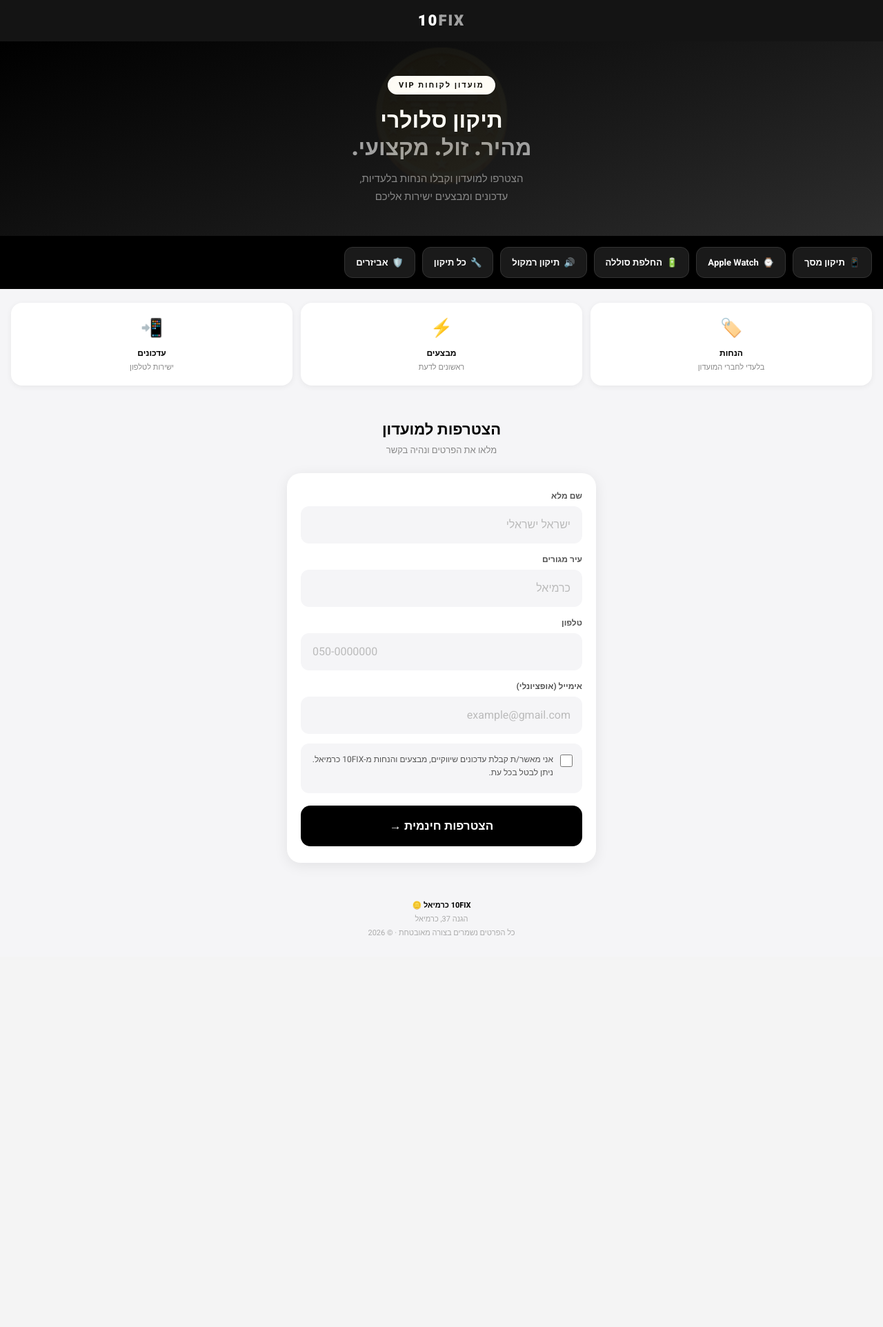
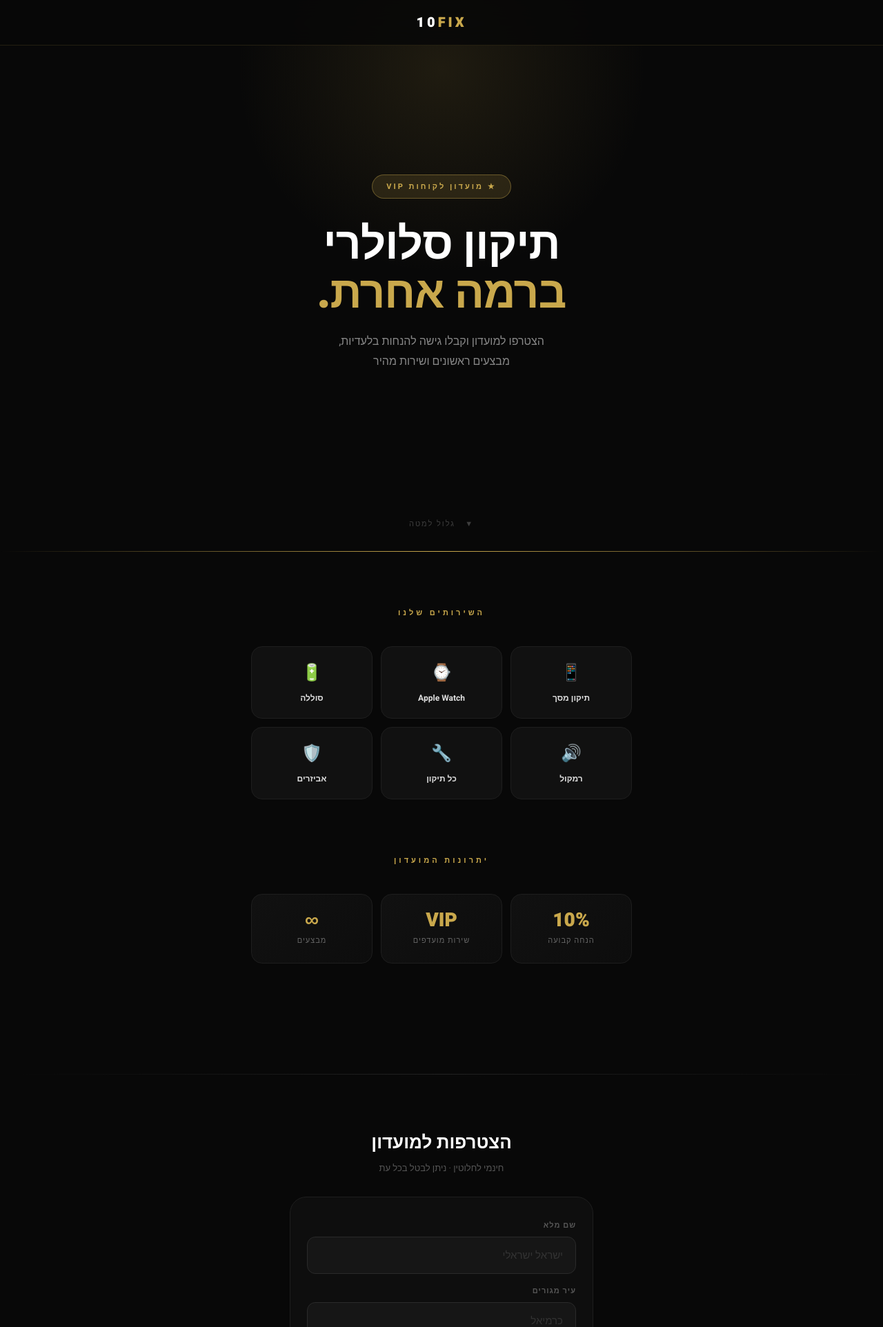
Before and after one commit to lobil542-netizen/10fix-club, a Flask app: page / in a window 1280 px wide. Shown: the top 1924 px of the page at 69% size. Before the commit the page ends 1356 px from the top, so only its background shows below. Run offline with Flask 3, Linux system fonts and the light colour scheme.

Commit message:
redesign customer page - dark luxury look
Co-Authored-By: Claude Sonnet 4.6 <noreply@anthropic.com>

```diff
--- a/templates/index.html
+++ b/templates/index.html
@@ -8,215 +8,276 @@
   <style>
     * { margin: 0; padding: 0; box-sizing: border-box; }
 
+    :root {
+      --gold: #C9A84C;
+      --gold-light: #E8C96A;
+      --gold-dim: rgba(201,168,76,0.15);
+    }
+
     body {
       font-family: 'Heebo', Arial, sans-serif;
-      background: #f5f5f7;
-      color: #1d1d1f;
+      background: #080808;
+      color: #fff;
       direction: rtl;
+      overflow-x: hidden;
     }
 
     /* HEADER */
     .header {
-      background: rgba(0,0,0,0.92);
-      backdrop-filter: blur(10px);
-      position: sticky;
+      position: fixed;
       top: 0;
+      width: 100%;
       z-index: 100;
-      padding: 14px 20px;
+      padding: 18px 24px;
       display: flex;
       align-items: center;
       justify-content: center;
+      background: rgba(8,8,8,0.85);
+      backdrop-filter: blur(20px);
+      border-bottom: 1px solid rgba(201,168,76,0.15);
     }
 
     .logo {
-      font-size: 22px;
+      font-size: 20px;
       font-weight: 900;
+      letter-spacing: 4px;
       color: #fff;
-      letter-spacing: 2px;
     }
-
-    .logo .num { color: #fff; }
-    .logo .fix { color: #a0a0a0; }
+    .logo .fix { color: var(--gold); }
 
     /* HERO */
     .hero {
-      background: linear-gradient(160deg, #000 0%, #1a1a1a 60%, #2d2d2d 100%);
-      color: #fff;
+      min-height: 100vh;
+      display: flex;
+      flex-direction: column;
+      align-items: center;
+      justify-content: center;
       text-align: center;
-      padding: 50px 24px 44px;
+      padding: 100px 24px 60px;
       position: relative;
       overflow: hidden;
     }
 
     .hero::before {
-      content: '🪙';
+      content: '';
       position: absolute;
-      font-size: 180px;
-      opacity: 0.04;
-      top: -20px;
+      top: -200px;
       left: 50%;
       transform: translateX(-50%);
+      width: 600px;
+      height: 600px;
+      background: radial-gradient(circle, rgba(201,168,76,0.12) 0%, transparent 70%);
+      pointer-events: none;
     }
 
-    .hero .badge {
-      display: inline-block;
-      background: #fff;
-      color: #000;
+    .hero::after {
+      content: '';
+      position: absolute;
+      bottom: 0;
+      left: 0;
+      right: 0;
+      height: 1px;
+      background: linear-gradient(90deg, transparent, var(--gold), transparent);
+    }
+
+    .badge {
+      display: inline-flex;
+      align-items: center;
+      gap: 8px;
+      border: 1px solid rgba(201,168,76,0.4);
+      color: var(--gold);
       font-size: 11px;
       font-weight: 700;
-      letter-spacing: 2px;
-      padding: 5px 16px;
-      border-radius: 20px;
-      margin-bottom: 18px;
+      letter-spacing: 3px;
+      padding: 8px 20px;
+      border-radius: 30px;
+      margin-bottom: 32px;
+      background: var(--gold-dim);
+      animation: fadeUp 0.8s ease both;
     }
 
     .hero h1 {
-      font-size: 32px;
+      font-size: clamp(38px, 8vw, 64px);
       font-weight: 900;
-      line-height: 1.25;
-      margin-bottom: 12px;
+      line-height: 1.1;
+      margin-bottom: 20px;
+      letter-spacing: -1px;
+      animation: fadeUp 0.8s 0.1s ease both;
     }
 
-    .hero h1 span {
-      color: #a0a0a0;
+    .hero h1 .accent { color: var(--gold); }
+
+    .hero p {
+      font-size: 16px;
+      color: #888;
+      line-height: 1.8;
+      max-width: 340px;
+      margin: 0 auto 48px;
+      animation: fadeUp 0.8s 0.2s ease both;
     }
 
-    .hero p {
-      font-size: 15px;
-      color: #888;
-      line-height: 1.7;
-      max-width: 320px;
+    .scroll-hint {
+      position: absolute;
+      bottom: 32px;
+      left: 50%;
+      transform: translateX(-50%);
+      color: #444;
+      font-size: 11px;
+      letter-spacing: 2px;
+      animation: pulse 2s infinite;
+    }
+
+    /* SERVICES */
+    .section {
+      padding: 80px 24px;
+      max-width: 600px;
       margin: 0 auto;
     }
 
-    /* PERKS */
-    .perks {
+    .section-label {
+      font-size: 11px;
+      letter-spacing: 4px;
+      color: var(--gold);
+      font-weight: 700;
+      margin-bottom: 40px;
+      text-align: center;
+    }
+
+    .services-grid {
       display: grid;
       grid-template-columns: repeat(3, 1fr);
       gap: 12px;
-      padding: 20px 16px;
-      background: #f5f5f7;
+      margin-bottom: 80px;
     }
 
-    .perk {
-      background: #fff;
+    .svc-card {
+      background: #111;
+      border: 1px solid #1e1e1e;
       border-radius: 16px;
-      padding: 18px 10px;
+      padding: 20px 12px;
       text-align: center;
-      box-shadow: 0 2px 8px rgba(0,0,0,0.06);
+      transition: border-color 0.3s, transform 0.3s;
     }
 
-    .perk .icon { font-size: 26px; margin-bottom: 8px; }
-    .perk .title { font-size: 12px; font-weight: 700; color: #000; }
-    .perk .desc { font-size: 11px; color: #888; margin-top: 3px; }
-
-    /* SERVICES STRIP */
-    .services-strip {
-      background: #000;
-      display: flex;
-      overflow-x: auto;
-      padding: 16px;
-      gap: 10px;
-      scrollbar-width: none;
+    .svc-card:hover {
+      border-color: rgba(201,168,76,0.3);
+      transform: translateY(-2px);
     }
 
-    .services-strip::-webkit-scrollbar { display: none; }
+    .svc-card .icon { font-size: 24px; margin-bottom: 10px; }
+    .svc-card .name { font-size: 12px; font-weight: 700; color: #ddd; }
 
-    .svc {
-      background: #1a1a1a;
-      border: 1px solid #333;
-      border-radius: 12px;
-      padding: 12px 16px;
-      white-space: nowrap;
-      font-size: 13px;
-      color: #fff;
-      font-weight: 600;
-      flex-shrink: 0;
+    /* PERKS */
+    .perks-row {
+      display: grid;
+      grid-template-columns: repeat(3, 1fr);
+      gap: 12px;
+      margin-bottom: 80px;
     }
 
-    .svc span { margin-left: 6px; }
+    .perk-card {
+      background: linear-gradient(135deg, #111 0%, #0d0d0d 100%);
+      border: 1px solid #1e1e1e;
+      border-radius: 16px;
+      padding: 24px 16px;
+      text-align: center;
+    }
 
-    /* FORM SECTION */
-    .form-section {
-      padding: 28px 16px;
+    .perk-card .num {
+      font-size: 28px;
+      font-weight: 900;
+      color: var(--gold);
+      line-height: 1;
+      margin-bottom: 6px;
+    }
+
+    .perk-card .label { font-size: 11px; color: #666; letter-spacing: 1px; }
+
+    /* DIVIDER */
+    .divider {
+      height: 1px;
+      background: linear-gradient(90deg, transparent, #222, transparent);
+      margin: 0 24px 80px;
+    }
+
+    /* FORM */
+    .form-wrap {
       max-width: 480px;
       margin: 0 auto;
+      padding: 0 20px 80px;
     }
 
-    .form-header {
+    .form-title {
       text-align: center;
-      margin-bottom: 24px;
+      margin-bottom: 32px;
     }
 
-    .form-header h2 {
-      font-size: 22px;
+    .form-title h2 {
+      font-size: 26px;
       font-weight: 900;
-      color: #000;
+      margin-bottom: 8px;
     }
 
-    .form-header p {
-      font-size: 13px;
-      color: #888;
-      margin-top: 4px;
+    .form-title p { font-size: 13px; color: #555; }
+
+    .form-card {
+      background: #0e0e0e;
+      border: 1px solid #1e1e1e;
+      border-radius: 24px;
+      padding: 32px 24px;
     }
 
-    .form-card {
-      background: #fff;
-      border-radius: 20px;
-      padding: 24px 20px;
-      box-shadow: 0 4px 20px rgba(0,0,0,0.08);
-    }
-
-    .form-group {
-      margin-bottom: 14px;
-    }
+    .form-group { margin-bottom: 16px; }
 
     label {
       display: block;
-      font-size: 12px;
+      font-size: 11px;
       font-weight: 700;
       color: #555;
-      margin-bottom: 6px;
+      letter-spacing: 1px;
+      margin-bottom: 8px;
     }
 
     input[type="text"],
     input[type="email"],
     input[type="tel"] {
       width: 100%;
-      padding: 14px 16px;
-      background: #f5f5f7;
-      border: 1.5px solid transparent;
+      padding: 15px 18px;
+      background: #161616;
+      border: 1px solid #2a2a2a;
       border-radius: 12px;
-      color: #000;
-      font-size: 16px;
+      color: #fff;
+      font-size: 15px;
       outline: none;
       transition: border-color 0.2s, background 0.2s;
       font-family: 'Heebo', Arial, sans-serif;
     }
 
     input:focus {
-      background: #fff;
-      border-color: #000;
+      border-color: var(--gold);
+      background: #1a1a1a;
     }
 
-    input::placeholder { color: #bbb; }
+    input::placeholder { color: #333; }
 
     .consent-box {
-      background: #f5f5f7;
+      background: #0a0a0a;
+      border: 1px solid #1e1e1e;
       border-radius: 12px;
-      padding: 14px;
-      margin-bottom: 18px;
+      padding: 16px;
+      margin-bottom: 20px;
     }
 
     .consent-box label {
       display: flex;
       align-items: flex-start;
-      gap: 10px;
+      gap: 12px;
       color: #555;
       font-size: 12px;
       line-height: 1.6;
       cursor: pointer;
       font-weight: 400;
+      letter-spacing: 0;
     }
 
     .consent-box input[type="checkbox"] {
@@ -224,50 +285,81 @@
       height: 18px;
       margin-top: 2px;
       flex-shrink: 0;
-      accent-color: #000;
+      accent-color: var(--gold);
     }
 
     .submit-btn {
       width: 100%;
-      padding: 17px;
-      background: #000;
-      color: #fff;
+      padding: 18px;
+      background: linear-gradient(135deg, var(--gold) 0%, var(--gold-light) 100%);
+      color: #000;
       border: none;
       border-radius: 14px;
-      font-size: 17px;
-      font-weight: 700;
+      font-size: 16px;
+      font-weight: 900;
       cursor: pointer;
       font-family: 'Heebo', Arial, sans-serif;
-      transition: opacity 0.2s;
+      letter-spacing: 1px;
+      transition: opacity 0.2s, transform 0.2s;
     }
 
-    .submit-btn:active { opacity: 0.8; }
+    .submit-btn:hover { opacity: 0.92; transform: translateY(-1px); }
+    .submit-btn:active { opacity: 0.8; transform: translateY(0); }
 
     /* FOOTER */
     .footer {
       text-align: center;
-      padding: 24px 16px;
-      color: #aaa;
-      font-size: 11px;
-      line-height: 1.8;
+      padding: 32px 16px 48px;
+      color: #333;
+      font-size: 12px;
+      line-height: 2;
+      border-top: 1px solid #111;
     }
+    .footer strong { color: #555; }
 
     /* SUCCESS */
     .success-screen {
       display: none;
       text-align: center;
-      padding: 80px 30px;
+      padding: 100px 30px;
+      min-height: 100vh;
+      align-items: center;
+      justify-content: center;
+      flex-direction: column;
+      background: #080808;
     }
 
-    .success-screen .check { font-size: 64px; margin-bottom: 20px; }
+    .success-screen .check {
+      font-size: 72px;
+      margin-bottom: 24px;
+      animation: pop 0.5s ease;
+    }
 
     .success-screen h2 {
-      font-size: 26px;
+      font-size: 28px;
       font-weight: 900;
-      margin-bottom: 10px;
+      margin-bottom: 12px;
+      color: var(--gold);
     }
 
-    .success-screen p { color: #888; font-size: 15px; line-height: 1.7; }
+    .success-screen p { color: #555; font-size: 15px; line-height: 1.8; }
+
+    /* ANIMATIONS */
+    @keyframes fadeUp {
+      from { opacity: 0; transform: translateY(20px); }
+      to   { opacity: 1; transform: translateY(0); }
+    }
+
+    @keyframes pulse {
+      0%, 100% { opacity: 0.3; }
+      50% { opacity: 1; }
+    }
+
+    @keyframes pop {
+      0% { transform: scale(0.5); opacity: 0; }
+      70% { transform: scale(1.1); }
+      100% { transform: scale(1); opacity: 1; }
+    }
   </style>
 </head>
 <body>
@@ -275,48 +367,50 @@
 <div id="main-content">
 
   <div class="header">
-    <div class="logo">
-      <span class="num">10</span><span class="fix">FIX</span>
+    <div class="logo">10<span class="fix">FIX</span></div>
+  </div>
+
+  <div class="hero">
+    <div class="badge">★ מועדון לקוחות VIP</div>
+    <h1>תיקון סלולרי<br><span class="accent">ברמה אחרת.</span></h1>
+    <p>הצטרפו למועדון וקבלו גישה להנחות בלעדיות, מבצעים ראשונים ושירות מהיר</p>
+    <div class="scroll-hint">▼ &nbsp; גלול למטה</div>
+  </div>
+
+  <div class="section">
+    <div class="section-label">השירותים שלנו</div>
+    <div class="services-grid">
+      <div class="svc-card"><div class="icon">📱</div><div class="name">תיקון מסך</div></div>
+      <div class="svc-card"><div class="icon">⌚</div><div class="name">Apple Watch</div></div>
+      <div class="svc-card"><div class="icon">🔋</div><div class="name">סוללה</div></div>
+      <div class="svc-card"><div class="icon">🔊</div><div class="name">רמקול</div></div>
+      <div class="svc-card"><div class="icon">🔧</div><div class="name">כל תיקון</div></div>
+      <div class="svc-card"><div class="icon">🛡️</div><div class="name">אביזרים</div></div>
+    </div>
+
+    <div class="section-label">יתרונות המועדון</div>
+    <div class="perks-row">
+      <div class="perk-card">
+        <div class="num">10%</div>
+        <div class="label">הנחה קבועה</div>
+      </div>
+      <div class="perk-card">
+        <div class="num">VIP</div>
+        <div class="label">שירות מועדפים</div>
+      </div>
+      <div class="perk-card">
+        <div class="num">∞</div>
+        <div class="label">מבצעים</div>
+      </div>
     </div>
   </div>
 
-  <div class="hero">
-    <div class="badge">מועדון לקוחות VIP</div>
-    <h1>תיקון סלולרי<br><span>מהיר. זול. מקצועי.</span></h1>
-    <p>הצטרפו למועדון וקבלו הנחות בלעדיות,<br>עדכונים ומבצעים ישירות אליכם</p>
-  </div>
+  <div class="divider"></div>
 
-  <div class="services-strip">
-    <div class="svc"><span>📱</span>תיקון מסך</div>
-    <div class="svc"><span>⌚</span>Apple Watch</div>
-    <div class="svc"><span>🔋</span>החלפת סוללה</div>
-    <div class="svc"><span>🔊</span>תיקון רמקול</div>
-    <div class="svc"><span>🔧</span>כל תיקון</div>
-    <div class="svc"><span>🛡️</span>אביזרים</div>
-  </div>
-
-  <div class="perks">
-    <div class="perk">
-      <div class="icon">🏷️</div>
-      <div class="title">הנחות</div>
-      <div class="desc">בלעדי לחברי המועדון</div>
-    </div>
-    <div class="perk">
-      <div class="icon">⚡</div>
-      <div class="title">מבצעים</div>
-      <div class="desc">ראשונים לדעת</div>
-    </div>
-    <div class="perk">
-      <div class="icon">📲</div>
-      <div class="title">עדכונים</div>
-      <div class="desc">ישירות לטלפון</div>
-    </div>
-  </div>
-
-  <div class="form-section">
-    <div class="form-header">
+  <div class="form-wrap">
+    <div class="form-title">
       <h2>הצטרפות למועדון</h2>
-      <p>מלאו את הפרטים ונהיה בקשר</p>
+      <p>חינמי לחלוטין · ניתן לבטל בכל עת</p>
     </div>
 
     <div class="form-card">
@@ -345,24 +439,24 @@
           </label>
         </div>
 
-        <button type="submit" class="submit-btn">הצטרפות חינמית →</button>
+        <button type="submit" class="submit-btn">הצטרפות חינמית ←</button>
       </form>
     </div>
   </div>
 
   <div class="footer">
-    <strong style="color:#000">10FIX כרמיאל 🪙</strong><br>
+    <strong>10FIX כרמיאל</strong><br>
     הגנה 37, כרמיאל<br>
     כל הפרטים נשמרים בצורה מאובטחת · © 2026
   </div>
 
 </div>
 
-<div class="success-screen" id="success-screen">
-  <div class="check">🎉</div>
-  <h2>ברוכים הבאים למועדון!</h2>
+<div class="success-screen" id="success-screen" style="display:none">
+  <div class="check">🏆</div>
+  <h2>ברוכים הבאים!</h2>
   <p>הפרטים שלכם נשמרו בהצלחה.<br>נשמח לעדכן אתכם על מבצעים<br>והנחות בלעדיות.<br><br>
-  <strong>10FIX כרמיאל 🪙</strong></p>
+  <strong style="color: var(--gold)">10FIX כרמיאל</strong></p>
 </div>
 
 <script>
@@ -384,8 +478,9 @@
       });
       if (res.ok) {
         document.getElementById('main-content').style.display = 'none';
-        document.getElementById('success-screen').style.display = 'block';
-        window.scrollTo(0,0);
+        const s = document.getElementById('success-screen');
+        s.style.display = 'flex';
+        window.scrollTo(0, 0);
       } else {
         alert('שגיאה בשמירה, נסה שוב');
       }
```
